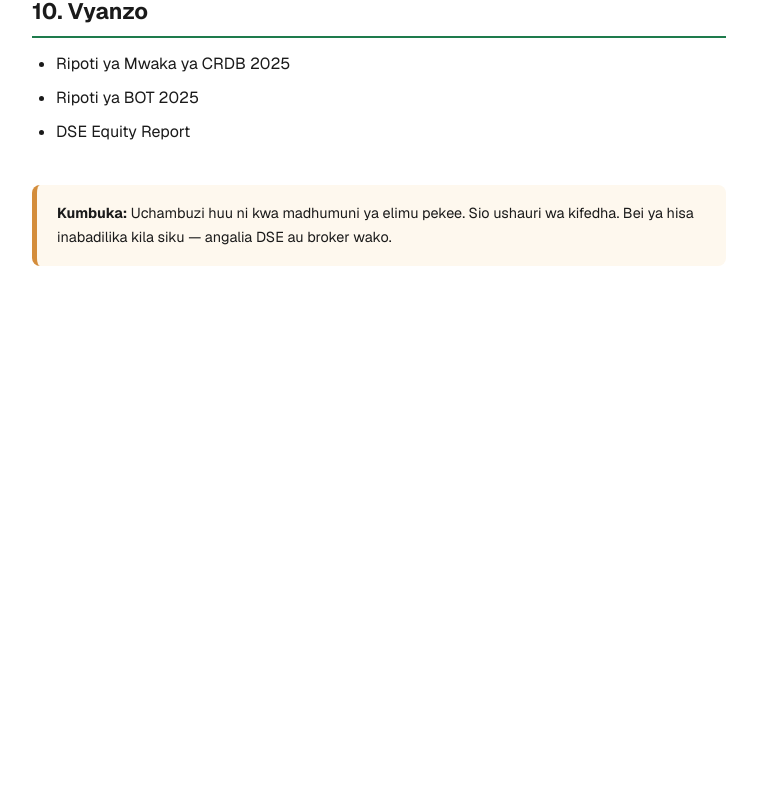
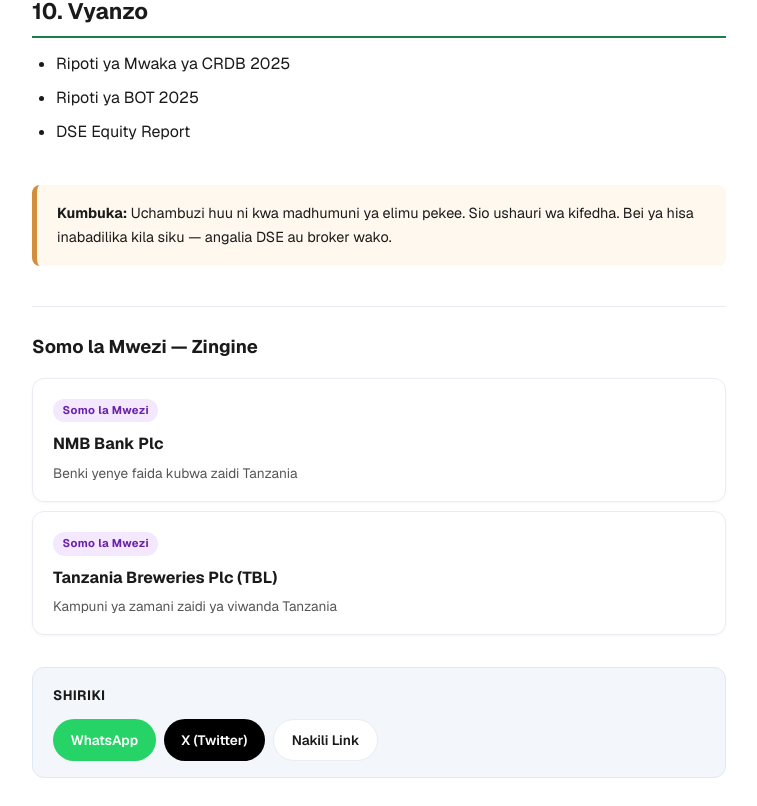
Before and after one commit to sadikiabubakari698-crypto/wekeza_nasi, a Next.js app in the folder wekeza-nasi-app/: page /somo-la-mwezi/crdb-2026-09 in a window 1280 px wide. Shown: the part 3007-3813 px from the top of the page, without its empty margins (261-1018 px from the left). Before the commit the page ends 3301 px from the top, so only its background shows below. Built offline with nearby package versions, Linux system fonts and the light colour scheme.

Commit message:
Somo la Mwezi: Add Related and Share (Share at bottom)

```diff
--- a/wekeza-nasi-app/app/somo-la-mwezi/[slug]/page.js
+++ b/wekeza-nasi-app/app/somo-la-mwezi/[slug]/page.js
@@ -3,6 +3,8 @@
 import Breadcrumbs from "../../../components/Breadcrumbs";
 import ListenButton from "../../../components/ListenButton";
 import TableOfContents from "../../../components/TableOfContents";
+import ShareButtons from "../../../components/ShareButtons";
+import RelatedArticles from "../../../components/RelatedArticles";
 
 export default async function SomoLaMwezi({ params }) {
   const { slug } = await params;
@@ -34,11 +36,20 @@
     }),
   ].join("\n\n");
 
-  // TOC items
   const tocItems = [
     { id: "sec-muhtasari", title: "Muhtasari wa Mtendaji" },
     ...(article.sections || []).map((s, i) => ({ id: `sec-${i}`, title: s.title })),
   ];
+
+  const related = items
+    .filter((item) => item.slug !== article.slug)
+    .slice(0, 3)
+    .map((item) => ({
+      type: "Somo la Mwezi",
+      title: item.title,
+      href: `/somo-la-mwezi/${item.slug}`,
+      excerpt: item.subtitle || item.executiveSummary?.substring(0, 100),
+    }));
 
   return (
     <main style={pageStyle}>
@@ -140,6 +151,12 @@
           <strong>Kumbuka:</strong> {article.disclaimer}
         </div>
       )}
+
+      {related.length > 0 && (
+        <RelatedArticles items={related} title="Somo la Mwezi — Zingine" />
+      )}
+
+      <ShareButtons title={article.title} path={`/somo-la-mwezi/${article.slug}`} />
     </main>
   );
 }
```
